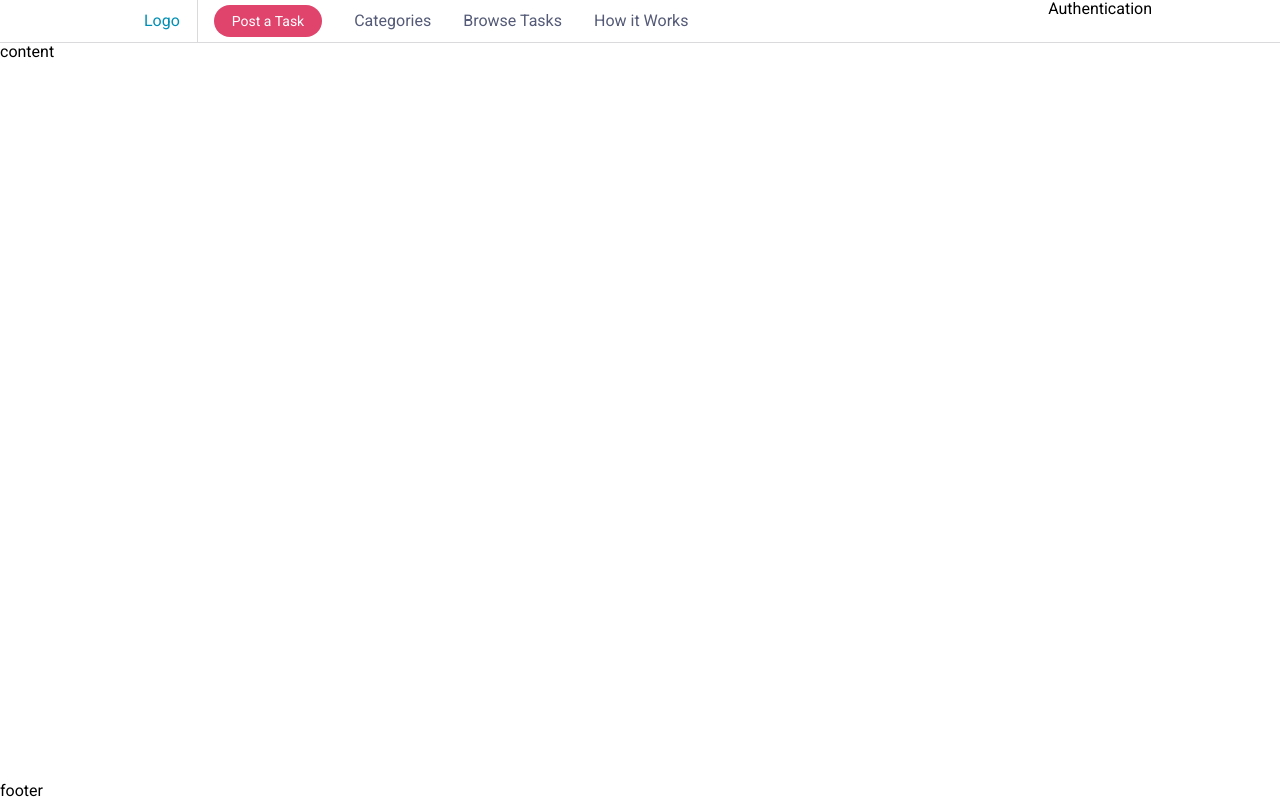
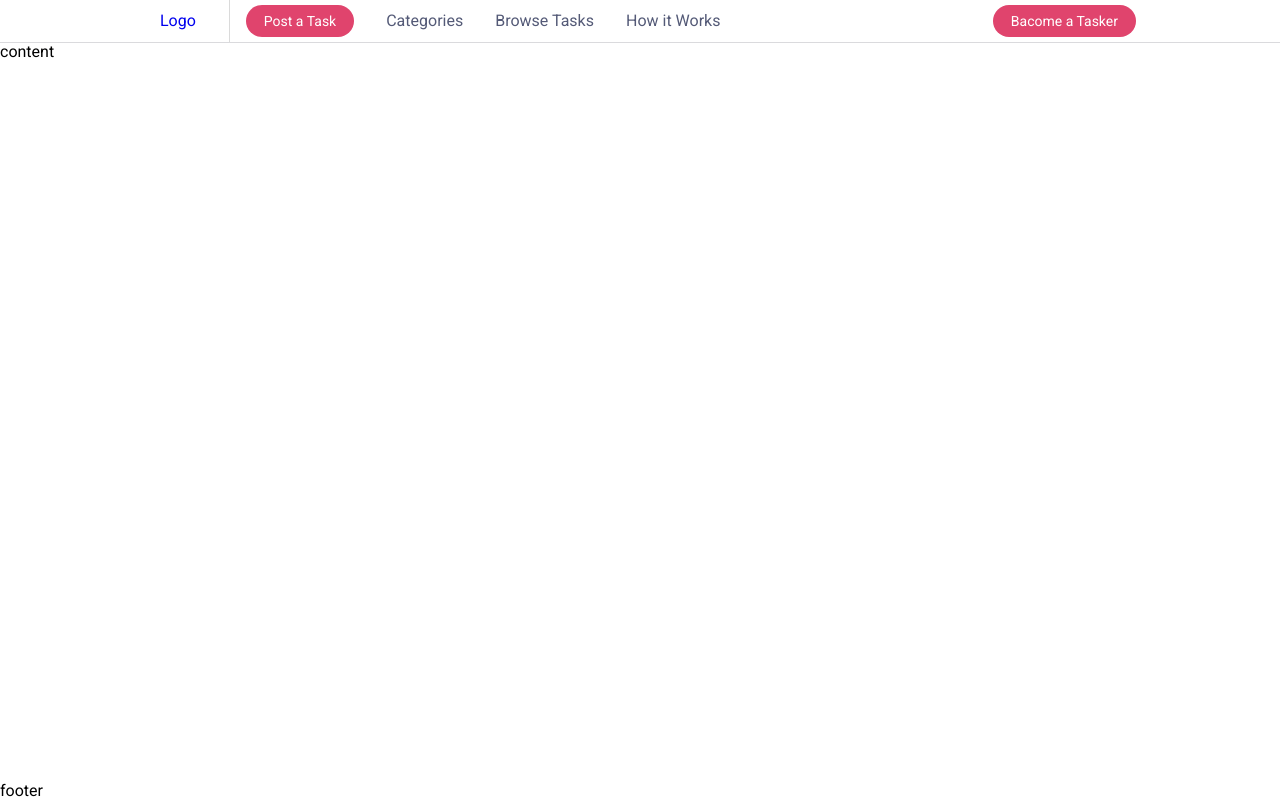
Before and after one commit to FebNov/fakeAirTasker, a React (Create React App) app: page / in a window 1280 px wide. Built offline with nearby package versions, Linux system fonts and the light colour scheme.

Commit message:
improve reuse for navigation

```diff
--- a/src/components/Header/components/Authentication/Authentication.jsx
+++ b/src/components/Header/components/Authentication/Authentication.jsx
@@ -1,6 +1,13 @@
 import React from "react";
 import styled from "styled-components";
-
-const Authentication = () => <div>Authentication</div>;
+import NavigationButton from "../NavigationButton";
+const Layout = styled.div`
+  display: flex;
+`;
+const Authentication = () => (
+  <Layout>
+    <NavigationButton href="/enroll">Bacome a Tasker</NavigationButton>
+  </Layout>
+);
 
 export default Authentication;
--- a/src/components/Header/components/Navigation/Navigation.jsx
+++ b/src/components/Header/components/Navigation/Navigation.jsx
@@ -1,6 +1,7 @@
 import React from "react";
 import styled from "styled-components";
 import NavigationButton from "../NavigationButton";
+import NavigationLink from "../NavigationLink";
 
 const Layout = styled.div`
   display: flex;
@@ -13,28 +14,25 @@ const Link = styled.a`
   text-decoration: none;
   padding: 12px 16px;
 `;
-const Logo = styled.span`
-  color: #008fb4;
-`;
-const Text = styled.span`
-  color: #545a77;
-`;
+
 const Navigation = () => (
   <Layout>
     <Link href="/">
-      <Logo>Logo</Logo>
+      <NavigationLink>Logo</NavigationLink>
     </Link>
     <Divider />
-    <NavigationButton href="/post-a-task">Post a Task</NavigationButton>
-    <Link href="/categories">
-      <Text>Categories</Text>
-    </Link>
-    <Link href="/browser-task">
-      <Text>Browse Tasks</Text>
-    </Link>
-    <Link href="/how-it-work">
-      <Text>How it Works</Text>
-    </Link>
+    <NavigationLink variant="button" href="/post-a-task">
+      Post a Task
+    </NavigationLink>
+    <NavigationLink variant="text" href="/categories">
+      Categories
+    </NavigationLink>
+    <NavigationLink variant="text" href="/browser-task">
+      Browse Tasks
+    </NavigationLink>
+    <NavigationLink variant="text" href="/how-it-work">
+      How it Works
+    </NavigationLink>
   </Layout>
 );
 export default Navigation;
--- /dev/null
+++ b/src/components/Header/components/NavigationLink/NavigationLink.jsx
@@ -0,0 +1,41 @@
+import React from "react";
+import PropTypes from "prop-types";
+import styled from "styled-components";
+
+const Link = styled.a`
+  text-decoration: none;
+  padding: 12px 16px;
+`;
+const Button = styled.span`
+  background: #e0446d;
+  border-radius: 200px;
+  font-size: 14px;
+  padding: 8px 18px;
+  color: white;
+`;
+const Text = styled.span`
+  color: #545a77;
+`;
+const Naked = styled.span``;
+
+const NavigationLink = ({ href, variant, children }) => {
+  const Component =
+    {
+      button: Button,
+      text: Text,
+    }[variant] || Naked;
+  return (
+    <Link href={href}>
+      <Component>{children}</Component>
+    </Link>
+  );
+};
+NavigationLink.defaultProps = {
+  variant: undefined,
+};
+NavigationLink.propTypes = {
+  href: PropTypes.string.isRequired,
+  children: PropTypes.node.isRequired,
+  variant: PropTypes.oneOf(["button", "text"]),
+};
+export default NavigationLink;
--- /dev/null
+++ b/src/components/Header/components/NavigationLink/index.js
@@ -0,0 +1 @@
+export {default} from './NavigationLink';
```
